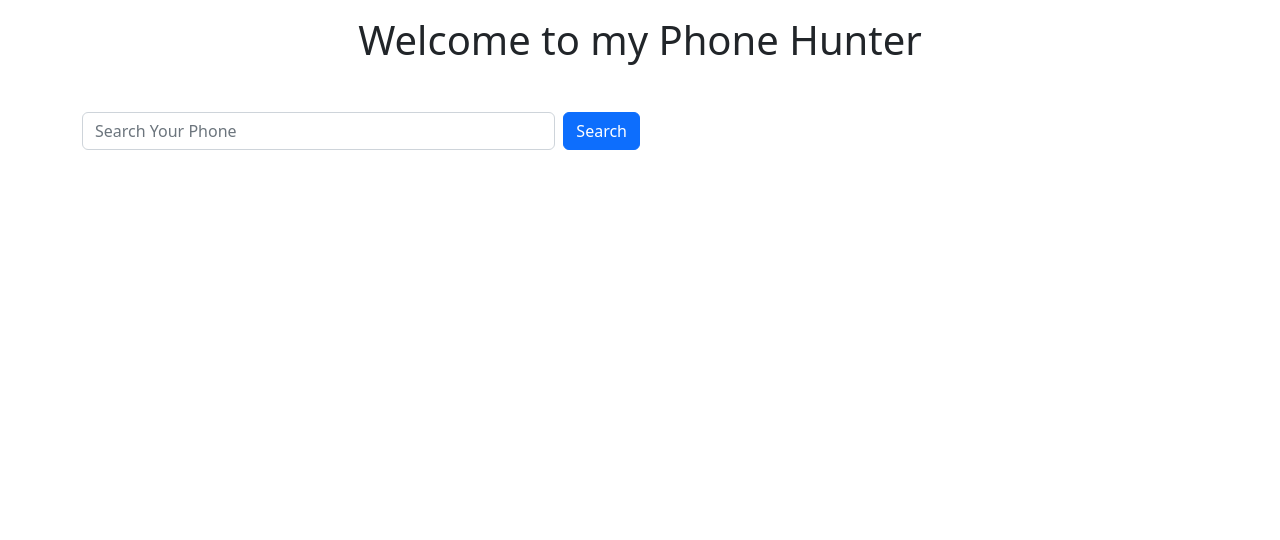
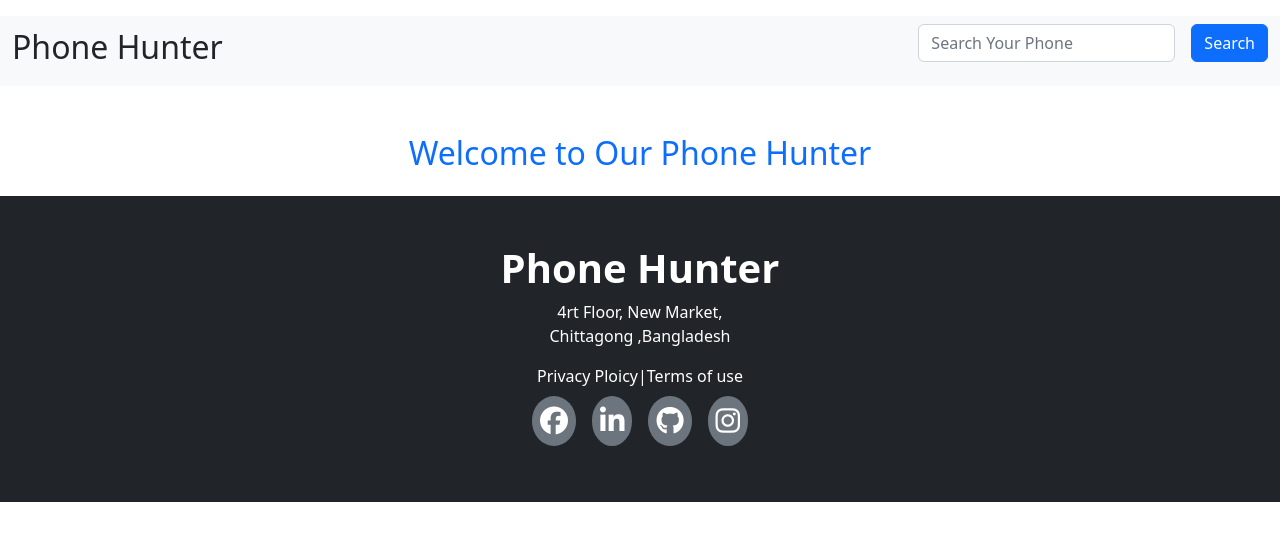
Before and after one commit to amernadim/Phone-Hunter-API, a plain HTML site: page index.html in a window 1280 px wide. Drawn offline with nearby package versions, Linux system fonts and the light colour scheme; no server answers.

Commit message:
added some style

```diff
--- a/index.html
+++ b/index.html
@@ -4,22 +4,29 @@
     <meta charset="utf-8">
     <meta name="viewport" content="width=device-width, initial-scale=1">
     <title>PHONE HUNTER</title>
+    <!-- font awesome -->
+    <script src="https://kit.fontawesome.com/ee1f3275d5.js" crossorigin="anonymous"></script>
+
     <link href="https://cdn.jsdelivr.net/npm/bootstrap@5.2.0/dist/css/bootstrap.min.css" rel="stylesheet" integrity="sha384-gH2yIJqKdNHPEq0n4Mqa/HGKIhSkIHeL5AyhkYV8i59U5AR6csBvApHHNl/vI1Bx" crossorigin="anonymous">
   </head>
   <body>
     <header class="text-center mt-3">
-      <h1>Welcome to my Phone Hunter</h1>
+      <nav class="navbar bg-light">
+        <div class="container-fluid">
+          <h2>Phone Hunter</h2>
+          <div class="mb-3 d-flex gap-2">
+            <input type="text" class="form-control me-2" id="search-field" placeholder="Search Your Phone">
+            <button id="btn-search" class="btn btn-primary">Search</button>
+          </div>
+        </div>
+      </nav>
+      <h2 class="text-primary my-5">Welcome to Our Phone Hunter</h2>
     </header>
+
+<!-- main -->
+
     <main>
-      <section class="container mt-5">
-        <div class="mb-3 w-50  d-flex gap-2">
-          <input type="text" class="form-control" id="search-field" placeholder="Search Your Phone">
-          <button id="btn-search" class="btn btn-primary">Search</button>
-        </div>
-      </section>
-
       <section class="container">
-
         <div class="d-none" id="no-found-message">
           <h3 class="text-warning">No Phone found.Please try a new search</h3>
         </div>
@@ -34,11 +41,8 @@
 
       </section>
 
-    <!-- modal -->
+
   <section>
-
-
-
   <!-- Modal -->
     <div class="modal fade" id="phoneDetailsModal" tabindex="-1" aria-labelledby="phoneDetailsModalLabel" aria-hidden="true">
       <div class="modal-dialog">
@@ -48,10 +52,6 @@
             <button type="button" class="btn-close" data-bs-dismiss="modal" aria-label="Close"></button>
           </div>
           <div id="modalPhoneDetails" class="modal-body">
-
-            <!-- <div id="modalPhoneImg">
-
-            </div> -->
 
           </div>
           <div class="modal-footer">
@@ -69,6 +69,30 @@
       </section>
     </main>
 
+
+       <!-- Footer start -->
+       <footer class="bg-dark text-white p-5" id="about">
+        <div class="text-center">
+          <h1 class="fw-bold">Phone Hunter</h1>
+          <p class="">4rt Floor, New Market,<br> Chittagong ,Bangladesh</p>
+          <div class="d-flex justify-content-center align-items-center">
+            <a class="nav-link text-white" href="">Privacy Ploicy</a>
+            <span> | </span>
+            <a class="nav-link text-white" href=""> Terms of use</a>
+          </div>
+          <div class="d-flex justify-content-center gap-3 mt-2">
+            <a href="https://www.facebook.com/abuamer.nadim"><i class="fa-brands fa-facebook h3 text-white bg-secondary rounded-circle p-2 "></i></a>
+
+            <a href="https://www.linkedin.com/in/abu-amer-md-nadim-724516214/"><i class="fa-brands fa-linkedin-in h3 text-white bg-secondary rounded-circle p-2 "></i></a>
+
+            <a href="https://github.com/amernadim"><i class="fa-brands fa-github h3 text-white bg-secondary rounded-circle p-2 "></i></a>
+
+            <a href="https://www.instagram.com/aamer.nadim/"><i class="fa-brands fa-instagram h3 text-white bg-secondary rounded-circle p-2 "></i></a>
+          </div>
+        </div>
+      </footer>
+      <!-- Footer end -->
+
     <!-- Bootstrap -->
     <script src="https://cdn.jsdelivr.net/npm/bootstrap@5.2.0/dist/js/bootstrap.bundle.min.js" integrity="sha384-A3rJD856KowSb7dwlZdYEkO39Gagi7vIsF0jrRAoQmDKKtQBHUuLZ9AsSv4jD4Xa" crossorigin="anonymous"></script>
     <!-- js -->
```
